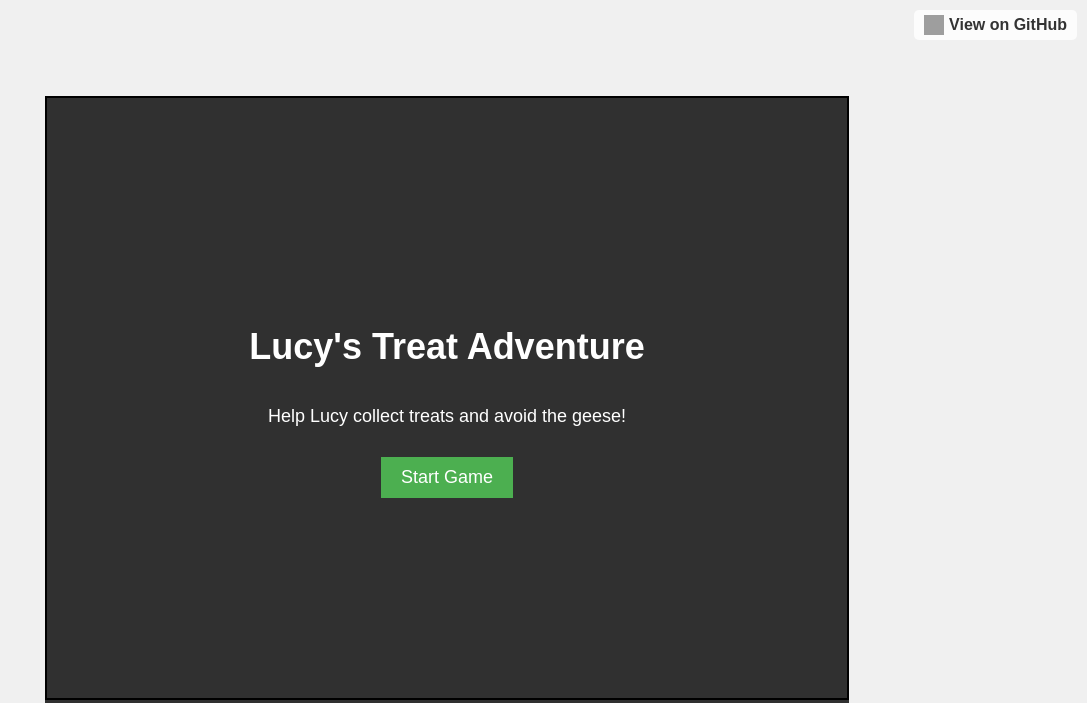
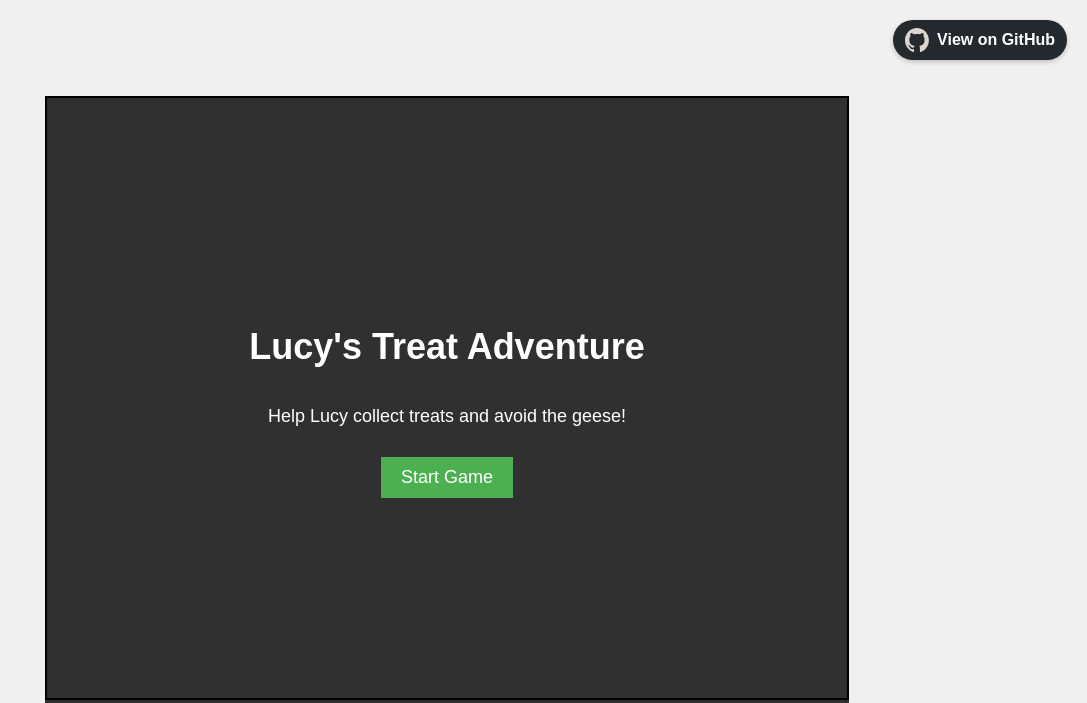
Before and after one commit to colin78/DogPacmanAdventures, a Flask app: page / in a window 1280 px wide. Shown: the top 703 px of the page, without its empty margins (193-1280 px from the left). Run offline with Flask 3, Linux system fonts and the light colour scheme; grey boxes are pictures that could not be loaded.

Commit message:
Agent query: Is the GitHub link in the top-right corner of the game more visually appealing and consistent with the game's aesthetics? Does it have a dark background with white text and icon, and does it lift slightly on hover?

```diff
--- a/static/css/style.css
+++ b/static/css/style.css
@@ -55,11 +55,11 @@ button:hover {
     background-color: #45a049;
 }
 
-/* GitHub link styles */
+/* Updated GitHub link styles */
 #github-link-top {
     position: absolute;
-    top: 10px;
-    right: 10px;
+    top: 20px;
+    right: 20px;
     z-index: 1000;
 }
 
@@ -67,20 +67,28 @@ button:hover {
     display: flex;
     align-items: center;
     text-decoration: none;
-    color: #333;
+    color: #fff;
     font-weight: bold;
-    background-color: rgba(255, 255, 255, 0.8);
-    padding: 5px 10px;
-    border-radius: 5px;
-    transition: background-color 0.3s;
+    background-color: #24292e;
+    padding: 8px 12px;
+    border-radius: 30px;
+    transition: all 0.3s ease;
+    box-shadow: 0 2px 5px rgba(0, 0, 0, 0.2);
 }
 
 #github-link-top a:hover {
-    background-color: rgba(255, 255, 255, 1);
+    background-color: #0366d6;
+    transform: translateY(-2px);
+    box-shadow: 0 4px 8px rgba(0, 0, 0, 0.3);
 }
 
 .github-icon {
-    width: 20px;
-    height: 20px;
-    margin-right: 5px;
+    width: 24px;
+    height: 24px;
+    margin-right: 8px;
+    filter: invert(1);
 }
+
+#github-link-top span {
+    font-size: 14px;
+}
--- a/templates/index.html
+++ b/templates/index.html
@@ -9,7 +9,7 @@
 <body>
     <div id="github-link-top">
         <a href="https://github.com/colin78/AIChatBuddy" target="_blank">
-            <img src="/static/images/github-mark.svg" alt="GitHub" class="github-icon">
+            <img src="/static/assets/github-mark.svg" alt="GitHub" class="github-icon">
             View on GitHub
         </a>
     </div>
```
Also changed, not shown: static/assets/github-mark.svg (added).
